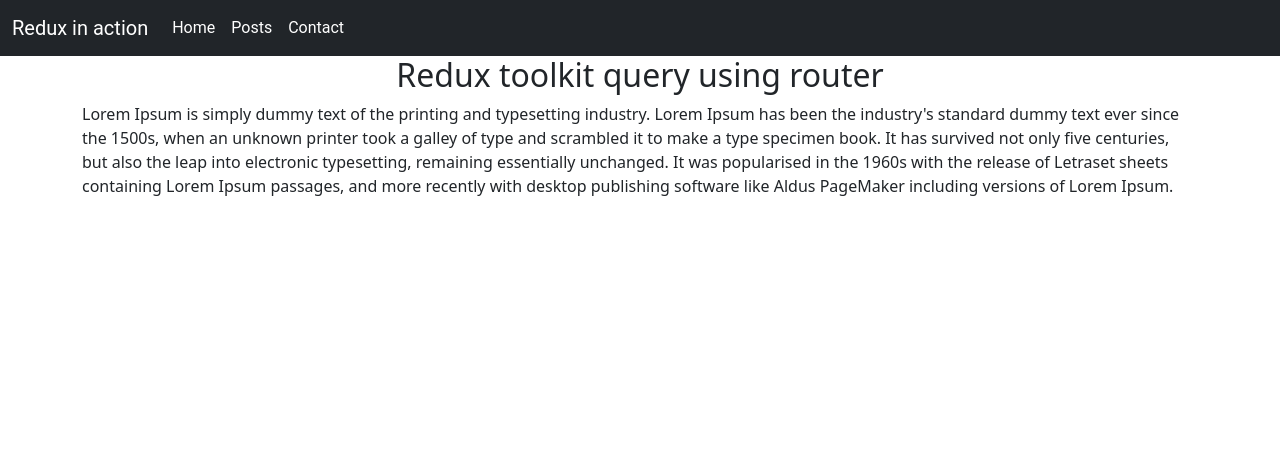
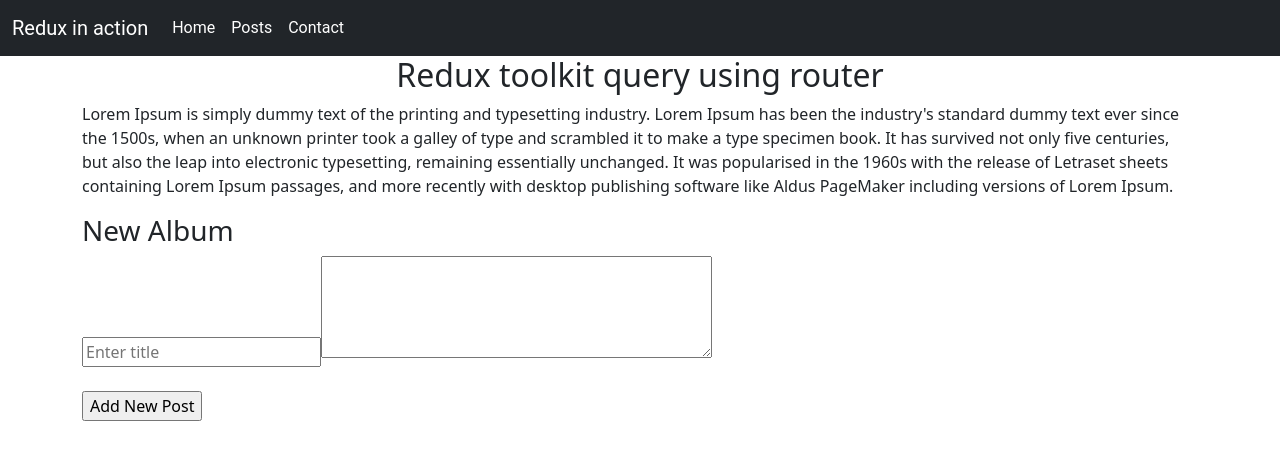
Before and after one commit to kashiftufail/redux-toolkit-crud, a React (Create React App) app: page / in a window 1280 px wide. Shown: the top 460 px of the page. Built offline with nearby package versions, Linux system fonts and the light colour scheme.

Commit message:
new post and render component in home

```diff
--- a/src/components/Home.jsx
+++ b/src/components/Home.jsx
@@ -1,10 +1,12 @@
 import React from 'react'
+import NewPost from './NewPost';
 
 const Home = () => {
   return (
     <div className='container1'>
       <h2 className="a-center">Redux toolkit query using router</h2>
       <p>Lorem Ipsum is simply dummy text of the printing and typesetting industry. Lorem Ipsum has been the industry's standard dummy text ever since the 1500s, when an unknown printer took a galley of type and scrambled it to make a type specimen book. It has survived not only five centuries, but also the leap into electronic typesetting, remaining essentially unchanged. It was popularised in the 1960s with the release of Letraset sheets containing Lorem Ipsum passages, and more recently with desktop publishing software like Aldus PageMaker including versions of Lorem Ipsum.</p>
+      <NewPost />
     </div>
   )
 }
--- /dev/null
+++ b/src/components/NewPost.jsx
@@ -0,0 +1,53 @@
+import React from 'react';
+import { useCreatePostMutation } from '../services/postServiceApi';
+import { useState } from 'react';
+
+export default function NewPost() {
+  const [createPost, { isLoading }] = useCreatePostMutation();
+  const [newTitle, setNewTitle] = useState('')
+
+  const [newContent, setNewContent] = useState('')
+
+  function submitPost(event) {
+    event.preventDefault();
+    createPost({title: newTitle, content: newContent});
+    setNewTitle('')
+    setNewContent('')
+  }
+
+  return (
+    <form onSubmit={(e) => submitPost(e)}>
+      <h3>New Album</h3>
+      <div>
+        {/* <label htmlFor='title'>Title:</label>{' '} */}
+        <input
+                    type="text"
+                    id="title"
+                    value={newTitle}
+                    onChange={(e) => setNewTitle(e.target.value)}
+                    placeholder="Enter title"
+        />
+        <textarea
+        name="content"
+
+        value={newContent}
+        onChange={(e) => setNewContent(e.target.value)}
+        rows={4}
+        cols={40}
+      />
+
+
+      </div>
+
+      <br />
+
+      <div>
+        <input type='submit'
+          value='Add New Post'
+          disabled={isLoading}
+        />
+        {isLoading && ' Loading...'}
+      </div>
+    </form>
+  );
+}
```
